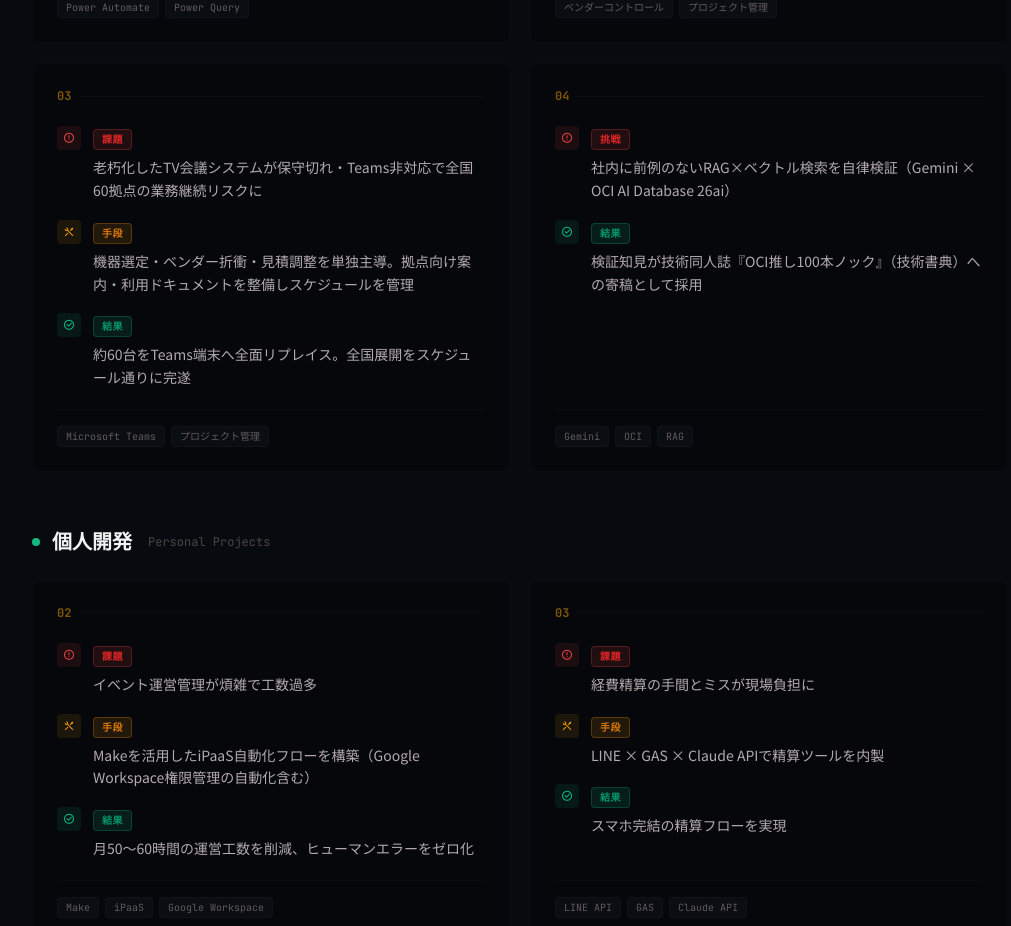
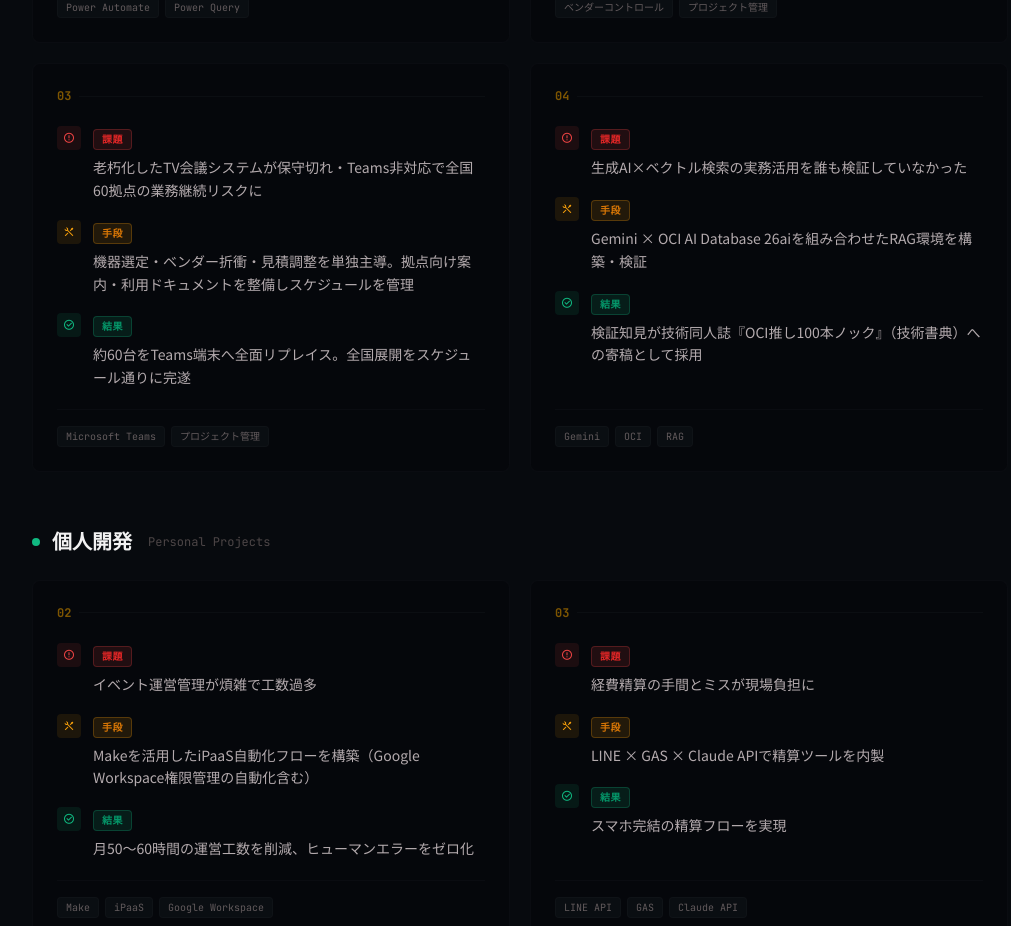
Before and after one commit to Bon-eng/portfolio, a React (Vite) app: page / in a window 1280 px wide. Shown: the part 2079-3005 px from the top of the page, without its empty margins (120-1131 px from the left). Built offline with nearby package versions, Linux system fonts and the light colour scheme; a web font is replaced by a local one.

Commit message:
Revert "Works: RAGカードのラベルを「挑戦」に変更、手段行を削除、テキスト更新"
This reverts commit b1156fce887ce5d8d4985613709f5041e14b187a.

```diff
--- a/src/pages/home/components/Works.tsx
+++ b/src/pages/home/components/Works.tsx
@@ -24,8 +24,8 @@ const businessWorks = [
   },
   {
     id: 4,
-    challengeLabel: '挑戦',
-    challenge: '社内に前例のないRAG×ベクトル検索を自律検証（Gemini × OCI AI Database 26ai）',
+    challenge: '生成AI×ベクトル検索の実務活用を誰も検証していなかった',
+    approach: 'Gemini × OCI AI Database 26aiを組み合わせたRAG環境を構築・検証',
     result: '検証知見が技術同人誌『OCI推し100本ノック』（技術書典）への寄稿として採用',
     tags: ['Gemini', 'OCI', 'RAG'],
   },
@@ -108,14 +108,13 @@ function WorkCard({ work }: { work: typeof businessWorks[number] }) {
             <i className="ri-error-warning-line text-xs"></i>
           </div>
           <div className="flex-1 min-w-0">
-            <Badge label={work.challengeLabel ?? '課題'} variant="challenge" />
+            <Badge label="課題" variant="challenge" />
             <p className="text-sm text-foreground-800 leading-relaxed font-body mt-1.5">
               {work.challenge}
             </p>
           </div>
         </div>
 
-        {work.approach && (
         <div className="flex items-start gap-3">
           <div className="w-6 h-6 flex items-center justify-center rounded flex-shrink-0 mt-0.5" style={{ backgroundColor: 'rgba(245,158,11,0.1)', color: '#f59e0b' }}>
             <i className="ri-tools-line text-xs"></i>
@@ -127,7 +126,6 @@ function WorkCard({ work }: { work: typeof businessWorks[number] }) {
             </p>
           </div>
         </div>
-        )}
 
         <div className="flex items-start gap-3">
           <div className="w-6 h-6 flex items-center justify-center rounded flex-shrink-0 mt-0.5" style={{ backgroundColor: 'rgba(16,185,129,0.1)', color: '#10b981' }}>
```
Lines whose indentation alone changed are shown as unchanged.
